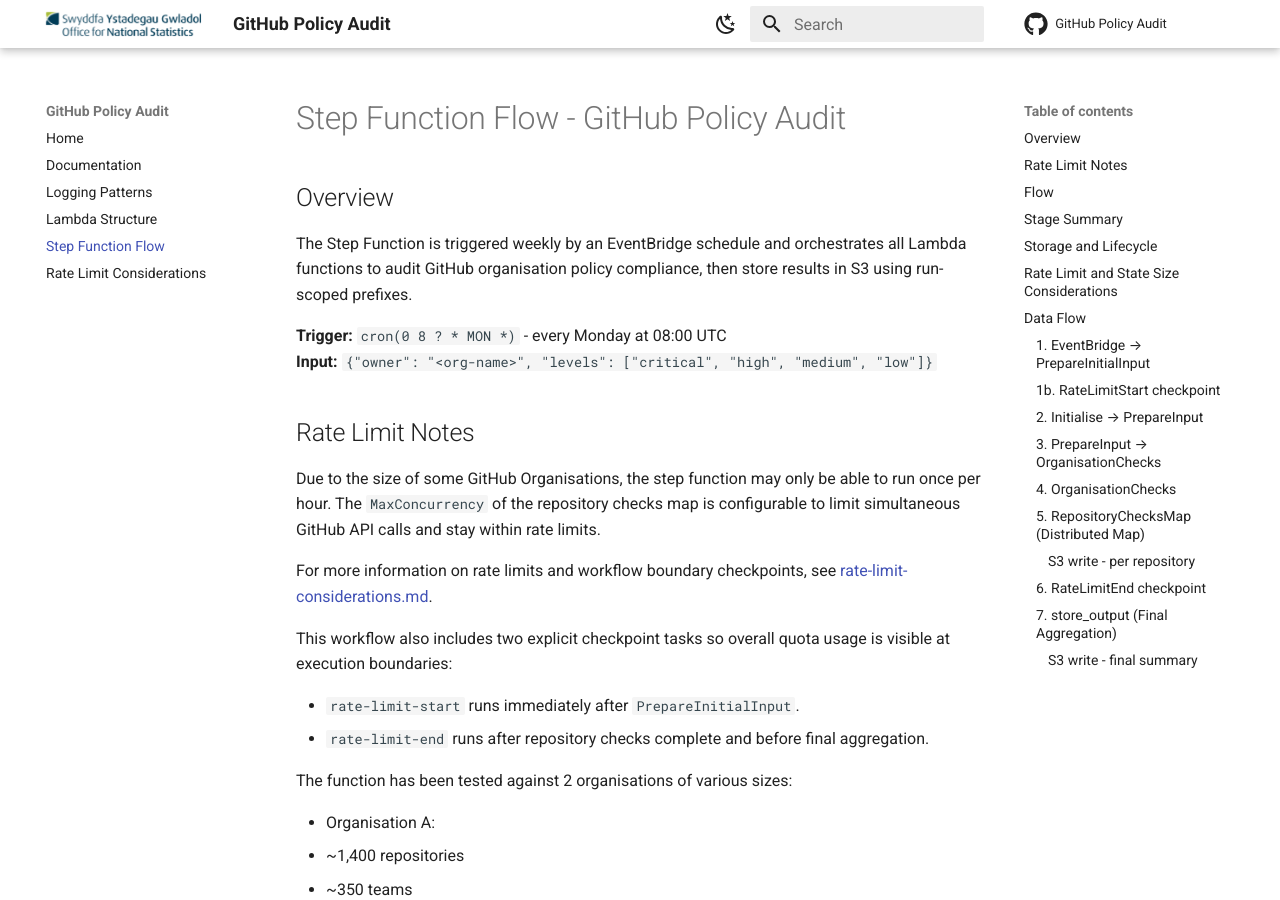
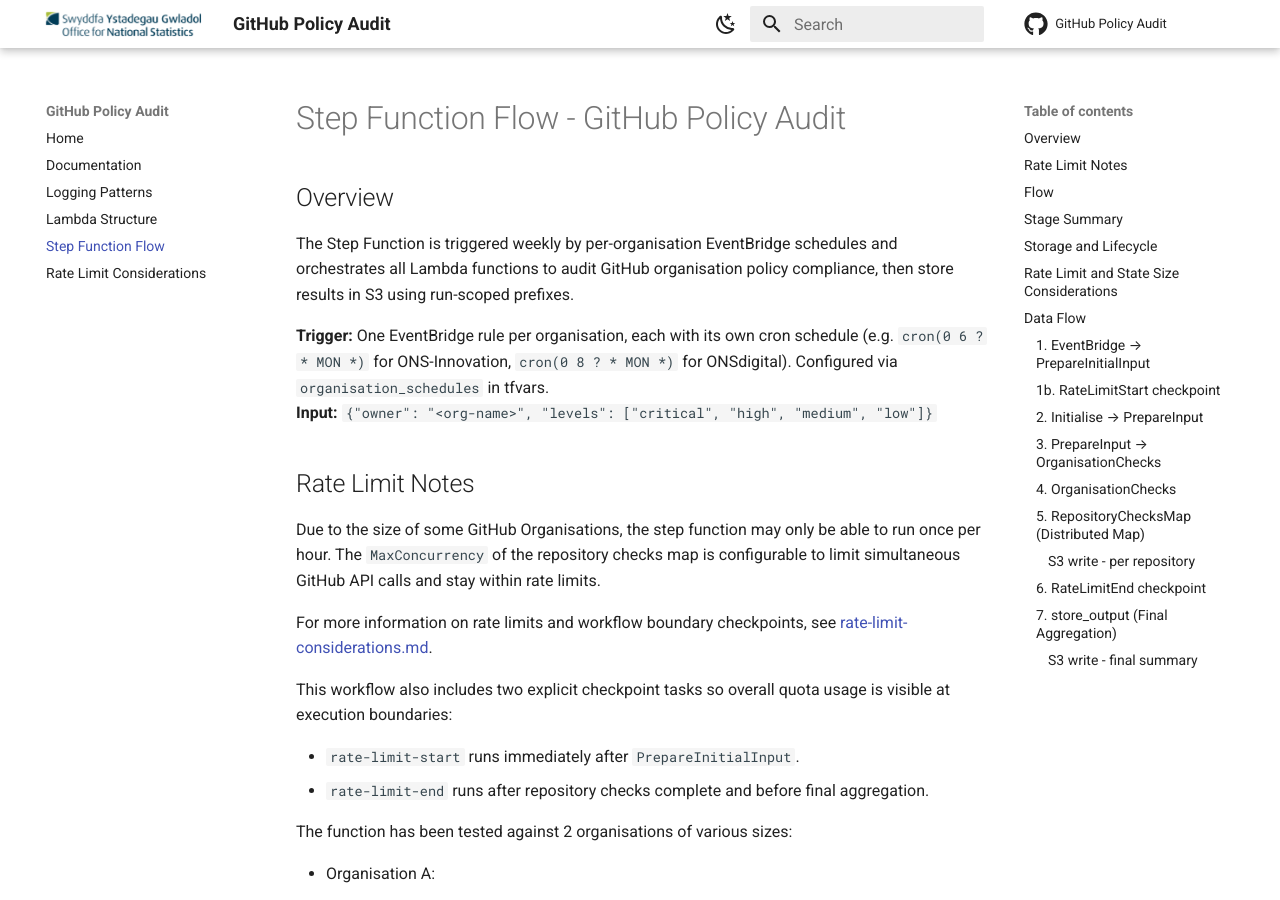
Before and after one commit to ONS-Innovation/keh-github-policy-audit, an MkDocs documentation site: the page built from docs/step-function-flow.md, in a window 1280 px wide and 900 px high. Built offline with MkDocs 1.6.1 and Material for MkDocs 9.7.7, drawn with Linux system fonts in a browser that asks for light colours; comment, search, counter and statistics services are not loaded.

Commit message:
feat: multiple organisation support
- Adds a configurable variable to define multiple eventbridge schedules
- Each eventbridge schedule will trigger the step function for a different organisation using a different cron expression

````diff
--- a/docs/step-function-flow.md
+++ b/docs/step-function-flow.md
@@ -2,9 +2,9 @@
 
 ## Overview
 
-The Step Function is triggered weekly by an EventBridge schedule and orchestrates all Lambda functions to audit GitHub organisation policy compliance, then store results in S3 using run-scoped prefixes.
+The Step Function is triggered weekly by per-organisation EventBridge schedules and orchestrates all Lambda functions to audit GitHub organisation policy compliance, then store results in S3 using run-scoped prefixes.
 
-**Trigger:** `cron(0 8 ? * MON *)` - every Monday at 08:00 UTC
+**Trigger:** One EventBridge rule per organisation, each with its own cron schedule (e.g. `cron(0 6 ? * MON *)` for ONS-Innovation, `cron(0 8 ? * MON *)` for ONSdigital). Configured via `organisation_schedules` in tfvars.
 **Input:** `{"owner": "<org-name>", "levels": ["critical", "high", "medium", "low"]}`
 
 ## Rate Limit Notes
@@ -38,7 +38,7 @@
 
 ```mermaid
 flowchart TD
-    EB([EventBridge\nWeekly Schedule\ncron 0 8 MON]) -->|owner: org-name| SF_START([Start Execution])
+    EB(["EventBridge\nPer-org Schedules\ne.g. cron 0 6 MON / cron 0 8 MON"]) -->|owner: org-name| SF_START([Start Execution])
 
     SF_START --> PII[PrepareInitialInput\nPass - inject run_id + output_bucket\ninto $.initial_input]
     PII --> RL_START[rate_limit\ncheckpoint=rate-limit-start]
````
Also changed, not shown: README.md (+21 -21 lines), 8 other files.
